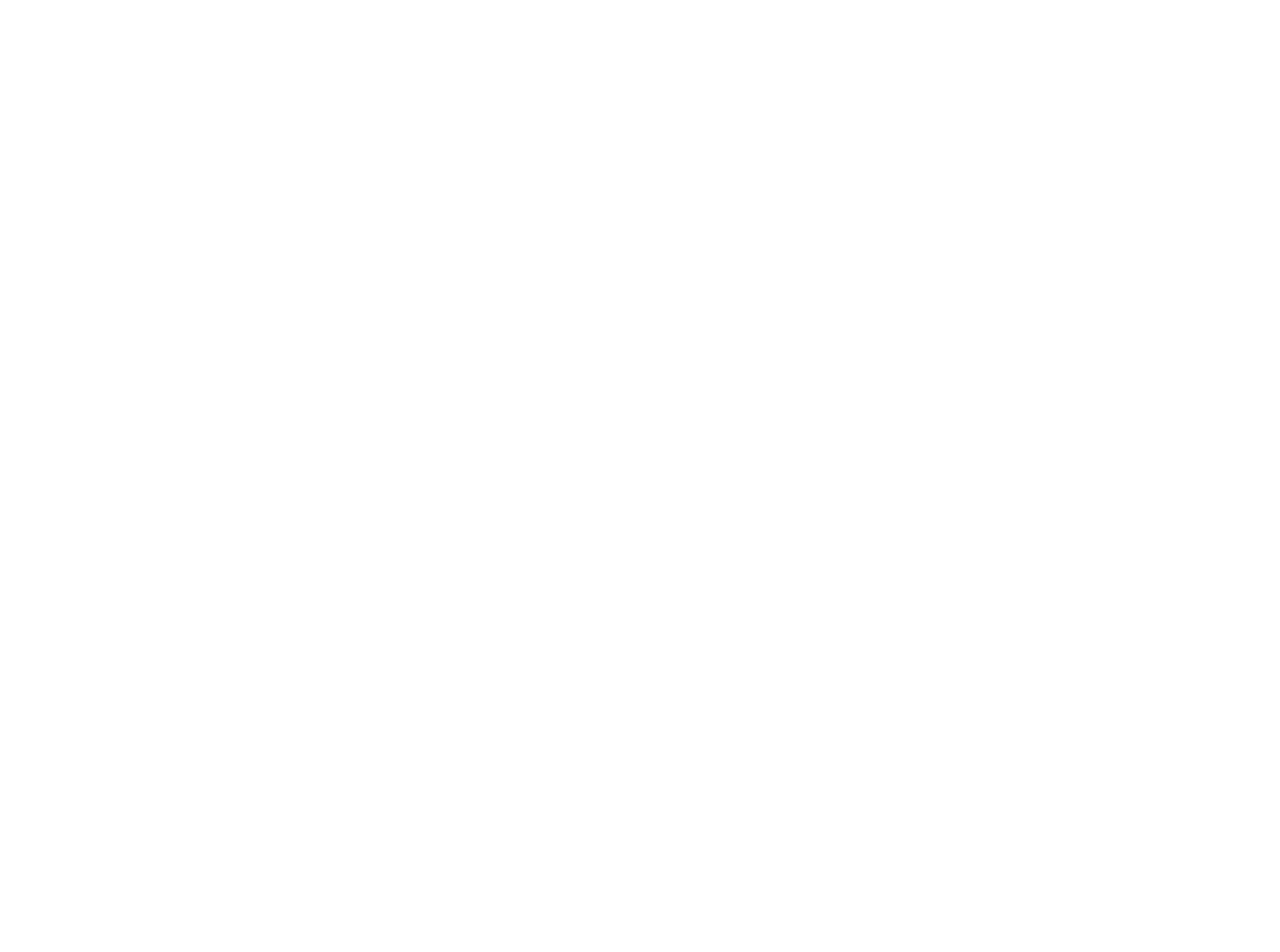
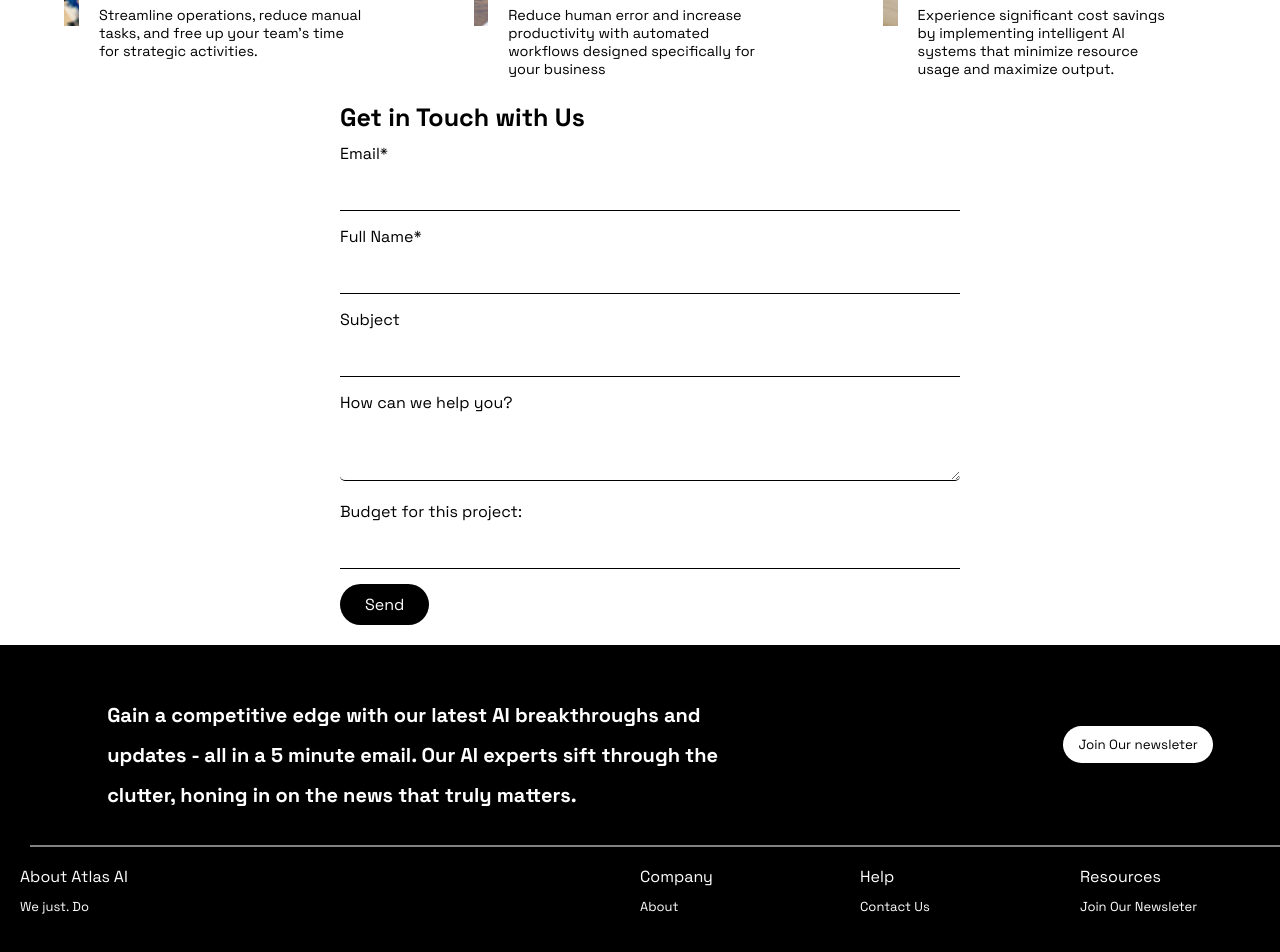
Before and after one commit to Draevyn-Atlas/consoli, a React (Vite) app: page / in a window 1280 px wide. Shown: the part 2302-3254 px from the top of the page. Before the commit the page ends 1871 px from the top, so only its background shows below. Built offline with nearby package versions, Linux system fonts and the light colour scheme.

Commit message:
final code push

```diff
--- a/src/App.jsx
+++ b/src/App.jsx
@@ -1,7 +1,9 @@
 import "./App.css";
 import ContactForm from "./components/ContactForm";
+import Footer from "./components/Footer";
 import OurServices from "./components/OurServices";
 import Top from "./components/Top";
+import Medium from "./components/medium/Medium";
 
 function App() {
   return (
@@ -9,11 +11,14 @@
       <div className="top_hero__section">
         <Top />
       </div>
-      <div className="our_services__section">
-        <OurServices />
+      <div className="medium_section">
+        <Medium />
       </div>
       <div className="contact_form__section">
         <ContactForm />
+      </div>
+      <div className="footer__section">
+        <Footer />
       </div>
     </div>
   );
--- /dev/null
+++ b/src/components/Footer.css
@@ -0,0 +1,105 @@
+.footer_main_container {
+  background: #000;
+}
+
+.Footer {
+  display: flex;
+  justify-content: space-around;
+  align-items: center;
+
+  padding: 30px 10px;
+}
+
+.border {
+  height: 2px;
+  background: gray;
+  margin-left: 30px;
+}
+
+.uper {
+  /* height: 180px;
+    width: 100%; */
+  background-color: black;
+  color: white;
+
+}
+
+/* .bottom{
+    height: 180px;
+    width: 100%;
+    background-color: black;
+} */
+.Footer :nth-child(1) {
+  width: 70%;
+}
+
+/* .Footer :nth-child(2){
+    width: 30%;
+} */
+.uper p {
+  font-size: 20px;
+  font-weight: 700;
+  margin-left: 40px;
+  line-height: 40px;
+  margin-top: 20px;
+}
+
+
+.last_foot {
+  height: 150px;
+  width: 100%;
+  background-color: black;
+  color: white;
+  display: flex;
+  padding-top: 15px;
+
+}
+
+hr {
+
+  width: 95%;
+  margin-left: 70px;
+}
+
+.right {
+  display: flex;
+}
+
+.last_foot :nth-child(1) {
+  width: 50%;
+}
+
+.last_foot :nth-child(2) {
+  width: 50%;
+
+}
+
+.left p {
+  margin-left: 20px;
+  line-height: 30px;
+}
+
+.right p {
+  line-height: 30px;
+}
+
+.shadow {
+  font-size: 13px;
+
+
+}
+
+.right :nth-child(3) p.shadow {
+  width: 200px;
+  display: flex;
+}
+
+.newsletter_button {
+  cursor: pointer;
+  border-radius: 100px;
+  padding: 10px 15px;
+  outline: none;
+  border: none;
+  background: white;
+  color: black;
+}
--- /dev/null
+++ b/src/components/Footer.jsx
@@ -0,0 +1,43 @@
+import React from "react";
+import "./Footer.css";
+
+function Footer() {
+  return (
+    <div className="footer_main_container">
+      <div className="Footer">
+        <div className="uper">
+          <p>
+            Gain a competitive edge with our latest AI breakthroughs and updates
+            - all in a 5 minute email. Our AI experts sift through the clutter,
+            honing in on the news that truly matters.
+          </p>
+        </div>
+        <button className="newsletter_button">Join Our newsleter</button>
+      </div>
+      <div className="border"></div>
+
+      <div className="last_foot">
+        <div className="left">
+          <p>About Atlas AI</p>
+          <p className="shadow">We just. Do</p>
+        </div>
+        <div className="right">
+          <div>
+            <p>Company</p>
+            <p className="shadow">About</p>
+          </div>
+          <div>
+            <p>Help</p>
+            <p className="shadow">Contact Us</p>
+          </div>
+          <div>
+            <p>Resources</p>
+            <p className="shadow">Join Our Newsleter</p>
+          </div>
+        </div>
+      </div>
+    </div>
+  );
+}
+
+export default Footer;
--- a/src/components/OurServices.css
+++ b/src/components/OurServices.css
@@ -12,6 +12,7 @@
   font-size: 34px;
 }
 
-.our_services__div>img {
+#our_services__img {
   height: 25rem;
+  width: 25rem;
 }
--- a/src/components/OurServices.jsx
+++ b/src/components/OurServices.jsx
@@ -6,7 +6,7 @@
   return (
     <div className="our_services__div">
       <h1>Our Services</h1>
-      <img src={service_logo} alt="our_services" />
+      <img id="our_services__img" src={service_logo} alt="our_services" />
     </div>
   );
 };
--- /dev/null
+++ b/src/components/medium/Business.jsx
@@ -0,0 +1,28 @@
+import React from "react";
+
+const Business = () => {
+  return (
+    <div className="business">
+      <div className="business_headig">
+        <p>Business.</p>
+        <p>Supercharged.</p>
+      </div>
+
+      <div className="business_subHeading">
+        <p>
+          Don't wait for the future , create it . Schedule a no - obligation
+          consultation with our team today to explore the endless possibilities
+          of Al for your business .
+        </p>
+
+        <p>
+          Our consultancy uses bleeding edge technology , to determine when,
+          where,and how Al can most effectively power your business- taking the
+          guess work out of  your revolution.
+        </p>
+      </div>
+    </div>
+  );
+};
+
+export default Business;
--- /dev/null
+++ b/src/components/medium/Medium.jsx
@@ -0,0 +1,21 @@
+import React from "react";
+import Business from "./Business";
+import TechMeet from "./Techmeet.jsx";
+import ServicesImage from "./ServiceImage.jsx";
+import "./medium.css";
+import OurServices from "../OurServices";
+
+const Medium = () => {
+  return (
+    <div>
+      <Business />
+      <TechMeet />
+      <div className="our_services__section">
+        <OurServices />
+      </div>
+      <ServicesImage />
+    </div>
+  );
+};
+
+export default Medium;
--- /dev/null
+++ b/src/components/medium/ServiceImage.jsx
@@ -0,0 +1,47 @@
+import React from "react";
+import Image1 from "../../assets/Image Placeholder.png";
+import Image2 from "../../assets/Image Placeholder (1).png";
+import Image3 from "../../assets/Image Placeholder (2).png";
+const imageData = [
+  {
+    id: 1,
+    image: Image1,
+    title: "Increased Efficiency :",
+    desc: "Streamline operations, reduce manual tasks, and free up your team's time for strategic activities.",
+  },
+  {
+    id: 2,
+    image: Image2,
+    title: "AUTOMATED WORKFLOWS :",
+    desc: "Reduce human error and increase productivity with automated workflows designed specifically for your business",
+  },
+  {
+    id: 3,
+    image: Image3,
+    title: "INFORMATION :",
+    desc: "Experience significant cost savings by implementing intelligent Al systems that minimize resource usage and maximize output.",
+  },
+];
+const ServicesImage = () => {
+  return (
+    <div className="services">
+      <div className="services_cards">
+        {imageData.map(({ id, title, image, desc }) => {
+          return (
+            <div key={id} className="services_card">
+              <div className="image">
+                <img src={image} alt={title} />
+              </div>
+              <div className="services_text">
+                <p className="title">{title.toLocaleUpperCase()}</p>
+                <p className="desc">{desc}</p>
+              </div>
+            </div>
+          );
+        })}
+      </div>
+    </div>
+  );
+};
+
+export default ServicesImage;
--- /dev/null
+++ b/src/components/medium/Techmeet.jsx
@@ -0,0 +1,14 @@
+import React from "react";
+import "./medium.css";
+
+const TechMeet = () => {
+  return (
+    <div className="tech_meet_container">
+      <p>Technology meets posssibility.</p>
+      <p>Data meets understanding.</p>
+      <p>Bussiness meets future.</p>
+    </div>
+  );
+};
+
+export default TechMeet;
--- /dev/null
+++ b/src/components/medium/medium.css
@@ -0,0 +1,121 @@
+img {
+  width: 100%;
+}
+
+.business {
+  display: flex;
+  flex-direction: column;
+  row-gap: 2.4rem;
+  padding: 10vh 10vw;
+
+  /* border: 5px solid gray; */
+  .business_headig {
+    font-size: 1.5rem;
+    font-weight: 700;
+    width: 80vw;
+    /* border: 5px solid green; */
+    line-height: 2rem;
+    margin: auto;
+  }
+
+  .business_headig> :first-child {
+    /* background: #886c6c; */
+    width: 45vw;
+    text-align: end;
+  }
+
+  .business_headig> :last-child {
+    /* background: #886c6c; */
+    width: 36vw;
+    text-align: start;
+    margin-left: auto;
+  }
+
+  .business_subHeading {
+    width: 55vw;
+    margin: auto;
+    text-align: center;
+    display: flex;
+    flex-direction: column;
+    row-gap: 1.2rem;
+    font-size: 1.2rem;
+  }
+}
+
+.tech_meet_container {
+  background: #000;
+  color: whitesmoke;
+  padding: 10vh 20vw;
+  text-align: center;
+}
+
+.tech_meet_container p {
+  background: #000;
+  color: whitesmoke;
+  font-size: 1.5rem;
+}
+
+/* services cards */
+.services {
+  padding: 50px;
+}
+
+.services_cards {
+  /* border: 3px solid red; */
+  display: grid;
+  grid-template-columns: repeat(3, 1fr);
+  column-gap: 3rem;
+
+  .services_card {
+    /* border: 2px solid gray; */
+    position: relative;
+
+    .image {
+      width: 26vw;
+      margin: auto;
+      /* position: absolute; */
+    }
+
+    .services_text {
+      /* border: 2px solid green; */
+      width: 23vw;
+      position: absolute;
+      top: 70%;
+      left: 8%;
+      padding: 25px 20px;
+      margin: auto;
+      background-color: white;
+      display: flex;
+      flex-direction: column;
+      row-gap: 1rem;
+    }
+
+    .services_text> :first-child {
+      /* border: 2px solid green; */
+      font-size: 1.1rem;
+      font-weight: 600;
+    }
+
+    .services_text> :last-child {
+      /* border: 2px solid green; */
+      font-size: 0.9rem;
+      width: 90%;
+    }
+  }
+}
+
+@media only screen and (max-width: 480px) {
+  .business {
+    .business_headig :last-child {
+      width: 65vw;
+    }
+  }
+}
+
+@media only screen and (max-width: 768px) {
+  .business {
+    .business_subHeading {
+      width: 80vw;
+    }
+  }
+}
```
